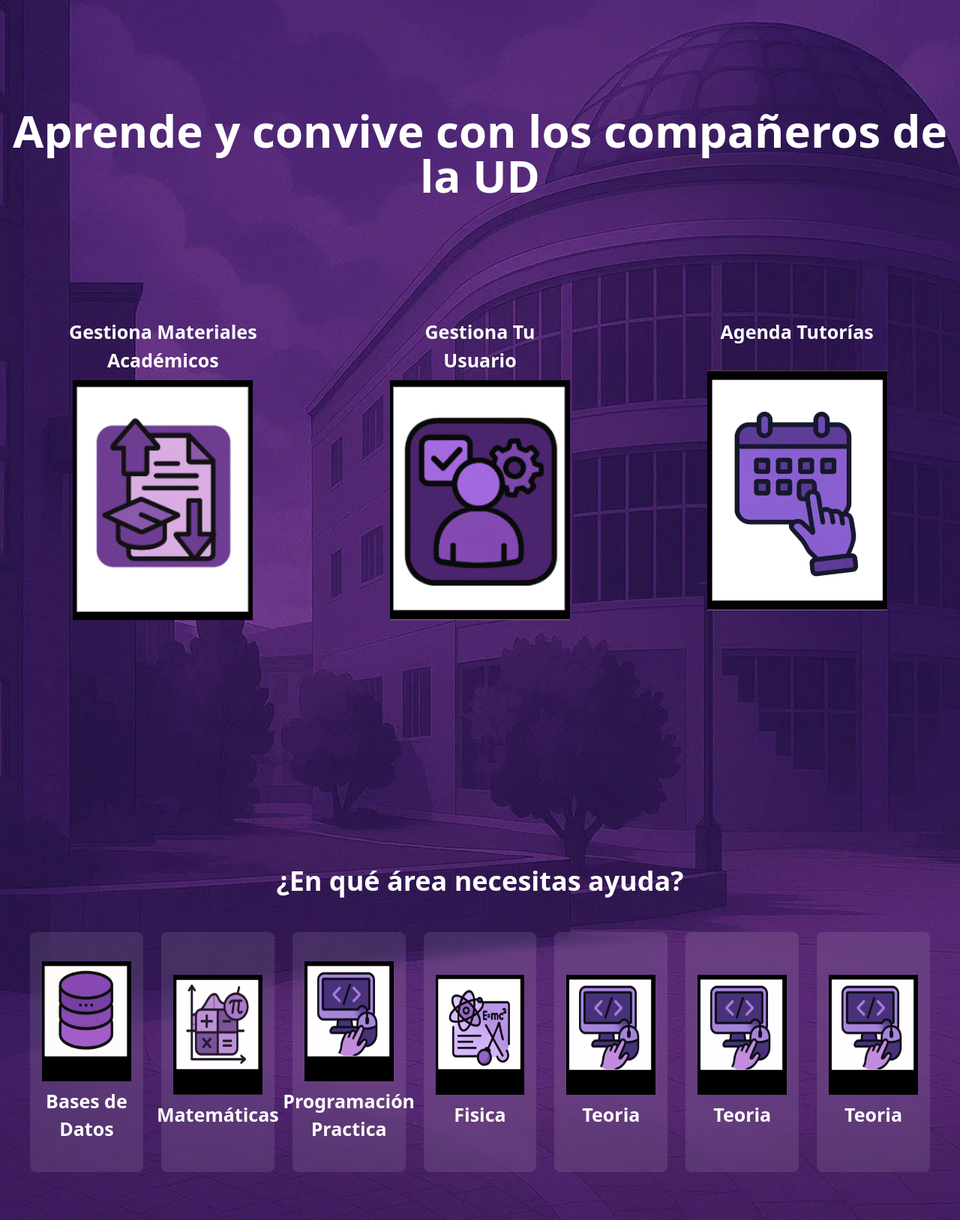
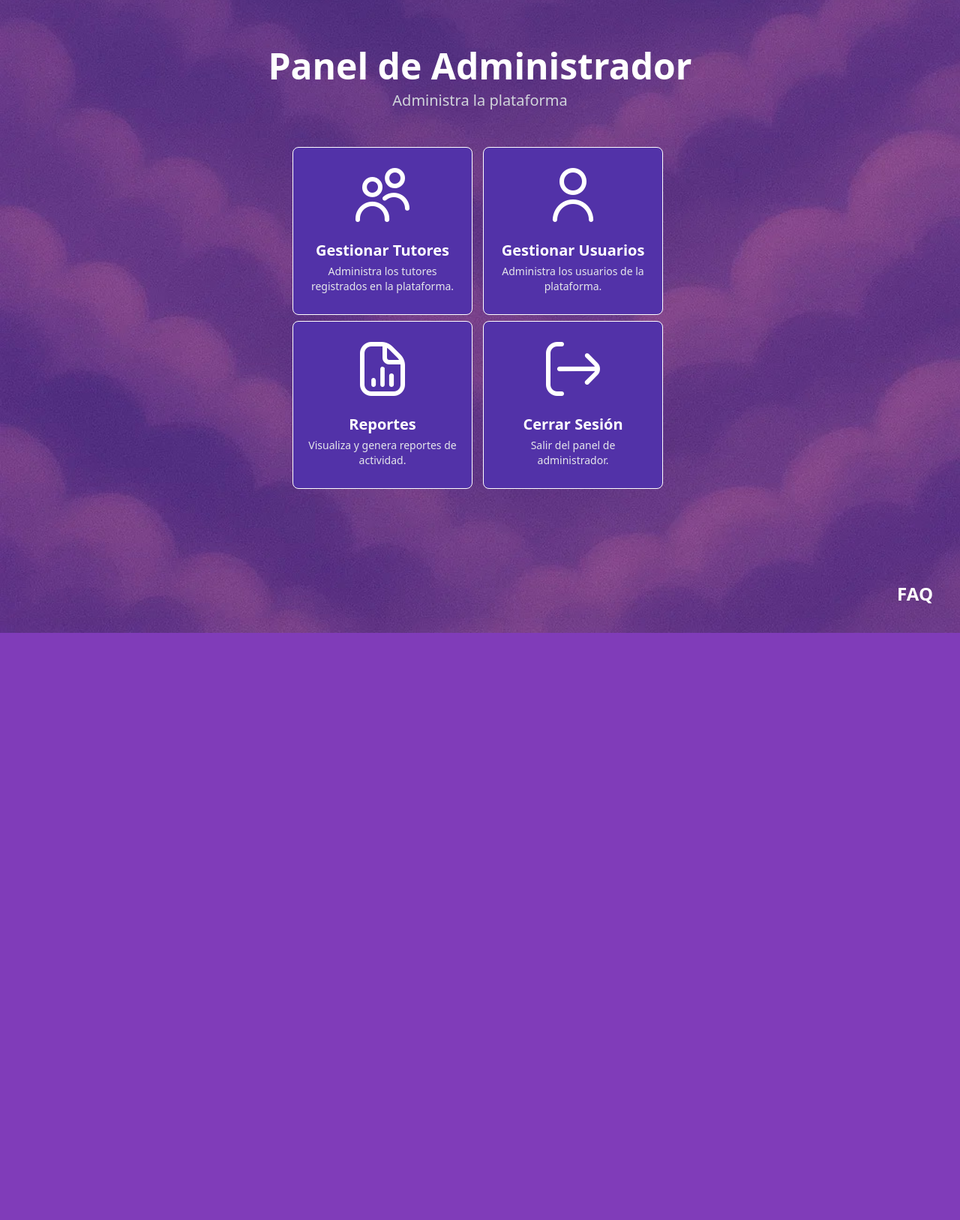
Before and after one commit to Xjpaez16/cloUD, a PHP site: page /view/admin.php in a window 1280 px wide. Shown: the part 160-1787 px from the top of the page at 75% size. After the commit the page ends 1004 px from the top, so only its background shows below. Run offline with PHP 8.4, Linux system fonts and the light colour scheme; some libraries are stand-ins or nearby versions.

Commit message:
basic view of admin

```diff
--- a/app/controllers/RouteController.php
+++ b/app/controllers/RouteController.php
@@ -45,6 +45,11 @@ class RouteController extends Controller
         $this->view('tutor'); // muestra la vista student.php
     }
 
+    public function admin()
+    {
+        $this->view('admin'); // muestra la vista student.php
+    }
+
     public function editTutor()
     {
         require_once(__DIR__ . '/TutorController.php'); // muestra la vista editTutor.php
--- /dev/null
+++ b/view/admin.php
@@ -0,0 +1,68 @@
+<!DOCTYPE html>
+<html lang="es">
+
+<head>
+    <meta charset="UTF-8">
+    <title>cloUD - Panel Administrador</title>
+    <meta name="viewport" content="width=device-width, initial-scale=1.0">
+    <!-- Tailwind CSS vía CDN -->
+    <script src="https://cdn.tailwindcss.com"></script>
+    <link rel="stylesheet" href="<?= BASE_URL ?>public/css/home.css">
+    <!-- Flaticon UIcons -->
+    <link rel="stylesheet" href="https://cdn-uicons.flaticon.com/uicons-regular-rounded/css/uicons-regular-rounded.css">
+</head>
+
+<body class="relative min-h-screen bg-cover bg-bottom bg-no-repeat text-white font-sans"
+    style="background-image: url('<?= BASE_URL ?>public/img/cloudfondo.jpg');">
+
+    <!-- Contenido principal -->
+    <div class="relative z-10">
+        <?php require_once __DIR__ . '/layouts/nav.php'; ?>
+        <!-- Mensaje principal -->
+        <main class="text-center py-16 px-4">
+            <div class="flex flex-col">
+                <h1 class="text-4xl xl:text-5xl lg:text-4xl md:text-3xl font-bold mb-2">Panel de Administrador</h1>
+                <p class="text-lg xl:text-xl lg:text-lg md:text-base text-gray-300">Administra la plataforma</p>
+                <br>
+                <br>
+                <div class="grid grid-cols-2 gap-2 xl:w-[500px] lg:w-[500px] md:w-[500px] mx-auto">
+                    <a href="#">
+                        <div class="bg-[#5232a8] p-4 w-60 h-56 overflow-hidden rounded-lg border border-white hover:scale-90 transition-transform duration-300 flex flex-col items-center justify-center">
+                            <i class="fi fi-rr-users text-7xl mb-2 text-white"></i>
+                            <span class="mt-2 font-bold text-xl">Gestionar Tutores</span>
+                            <p class="text-gray-200 text-sm mt-1">Administra los tutores registrados en la plataforma.</p>
+                        </div>
+                    </a>
+                    <a href="#">
+                        <div class="bg-[#5232a8] p-4 w-60 h-56 overflow-hidden rounded-lg border border-white hover:scale-90 transition-transform duration-300 flex flex-col items-center justify-center">
+                            <i class="fi fi-rr-user text-7xl mb-2 text-white"></i>
+                            <span class="mt-2 font-bold text-xl">Gestionar Usuarios</span>
+                            <p class="text-gray-200 text-sm mt-1">Administra los usuarios de la plataforma.</p>
+                        </div>
+                    </a>
+                    <a href="#">
+                        <div class="bg-[#5232a8] p-4 w-60 h-56 overflow-hidden rounded-lg border border-white hover:scale-90 transition-transform duration-300 flex flex-col items-center justify-center">
+                            <i class="fi fi-rr-file-chart-line text-7xl mb-2 text-white"></i>
+                            <span class="mt-2 font-bold text-xl">Reportes</span>
+                            <p class="text-gray-200 text-sm mt-1">Visualiza y genera reportes de actividad.</p>
+                        </div>
+                    </a>
+                    <a href="<?= BASE_URL ?>LoginController/logout">
+                        <div class="bg-[#5232a8] p-4 w-60 h-56 overflow-hidden rounded-lg border border-white hover:scale-90 transition-transform duration-300 flex flex-col items-center justify-center">
+                            <i class="fi fi-rr-exit text-7xl mb-2 text-white"></i>
+                            <span class="mt-2 font-bold text-xl">Cerrar Sesión</span>
+                            <p class="text-gray-200 text-sm mt-1">Salir del panel de administrador.</p>
+                        </div>
+                    </a>
+                </div>
+            </div>
+        </main>
+        <br>
+        <div class="text-2xl">
+            <p class="font-bold text-right p-9 ">FAQ</p>
+        </div>
+    </div>
+
+</body>
+
+</html>
--- a/view/layouts/nav.php
+++ b/view/layouts/nav.php
@@ -1,4 +1,3 @@
-
 <nav class="bg-[#803cb9] font-semibold font-sans">
     <script src="https://unpkg.com/flowbite@latest/dist/flowbite.min.js"></script>
     <link rel="stylesheet" href="https://cdn-uicons.flaticon.com/uicons-regular-rounded/css/uicons-regular-rounded.css">
@@ -111,7 +110,7 @@ if(session_status() == PHP_SESSION_NONE) {
         </div>
 
 <?php }else if($role =="tutor" && $usuario){?>
-    <a href="<?= BASE_URL ?>index.php?url=RouteController/student" class="flex items-center space-x-3 rtl:space-x-reverse">
+    <a href="<?= BASE_URL ?>index.php?url=RouteController/tutor" class="flex items-center space-x-3 rtl:space-x-reverse">
             <img src="<?= BASE_URL ?>public/img/logo.png" class="h-14 xl:h-24 lg:h-16" alt="cloud Logo" />
         </a>
         <div class="flex md:order-2 space-x-3 md:space-x-0 rtl:space-x-reverse">
@@ -157,6 +156,48 @@ if(session_status() == PHP_SESSION_NONE) {
 
             </ul>
         </div>
+<?php }else if($role =="administrador" && $usuario){?>
+    <a href="<?= BASE_URL ?>index.php?url=RouteController/admin" class="flex items-center space-x-3 rtl:space-x-reverse">
+        <img src="<?= BASE_URL ?>public/img/logo.png" class="h-14 xl:h-24 lg:h-16" alt="cloud Logo" />
+    </a>
+    <div class="flex md:order-2 space-x-3 md:space-x-0 rtl:space-x-reverse">
+        <a href="<?= BASE_URL ?>index.php?url=RouteController/login">
+            <i class="fi fi-rr-user"></i>
+            <span>
+                <?php
+                error_log("Usuario: " . $usuario->getNombre());
+                echo "Administrador : ". $usuario->getNombre();
+                ?>
+            </span>
+        </a>
+        <button data-collapse-toggle="navbar-cta" type="button"
+            class="inline-flex items-center p-2 w-10 h-10 justify-center text-sm  rounded-lg md:hidden  focus:outline-none focus:ring-2"
+            aria-controls="navbar-cta" aria-expanded="false">
+            <span class="sr-only">Open main menu</span>
+            <svg class="w-5 h-5" aria-hidden="true" xmlns="http://www.w3.org/2000/svg" fill="none"
+                viewBox="0 0 17 14">
+                <path stroke="currentColor" stroke-linecap="round" stroke-linejoin="round" stroke-width="2"
+                    d="M1 1h15M1 7h15M1 13h15" />
+            </svg>
+        </button>
+    </div>
+    <div class="items-center justify-between hidden w-full md:flex md:w-auto md:order-1" id="navbar-cta">
+        <ul
+            class="flex flex-col font-medium p-4 md:p-0 mt-4  rounded-lg  md:space-x-8 rtl:space-x-reverse md:flex-row md:mt-0 md:border-0  text-[15px] lg:text-[20px] xl:text-[25px] text-center ">
+            <li>
+                <a href="#"
+                    class="block py-2 px-3 md:p-0  rounded-sm  custom-underline dark:border-gray-700 text-[15px] lg:text-[20px] xl:text-[25px] text-center custom-underline">Gestionar Tutores</a>
+            </li>
+            <li>
+                <a href="#"
+                    class="block py-2 px-3 md:p-0  rounded-sm  custom-underline dark:border-gray-700 text-[15px] lg:text-[20px] xl:text-[25px] text-center custom-underline">Gestionar Usuarios</a>
+            </li>
+            <li>
+                <a href="#"
+                    class="block py-2 px-3 md:p-0  rounded-sm  custom-underline dark:border-gray-700 text-[15px] lg:text-[20px] xl:text-[25px] text-center custom-underline">Reportes</a>
+            </li>
+        </ul>
+    </div>
 <?php }?>
 
 
```
